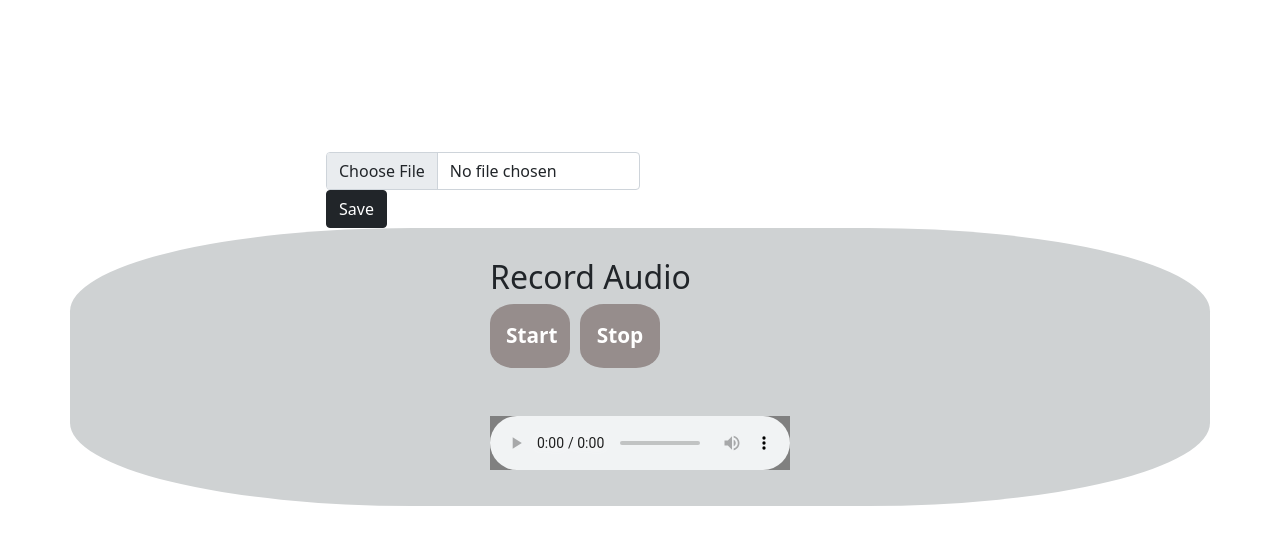
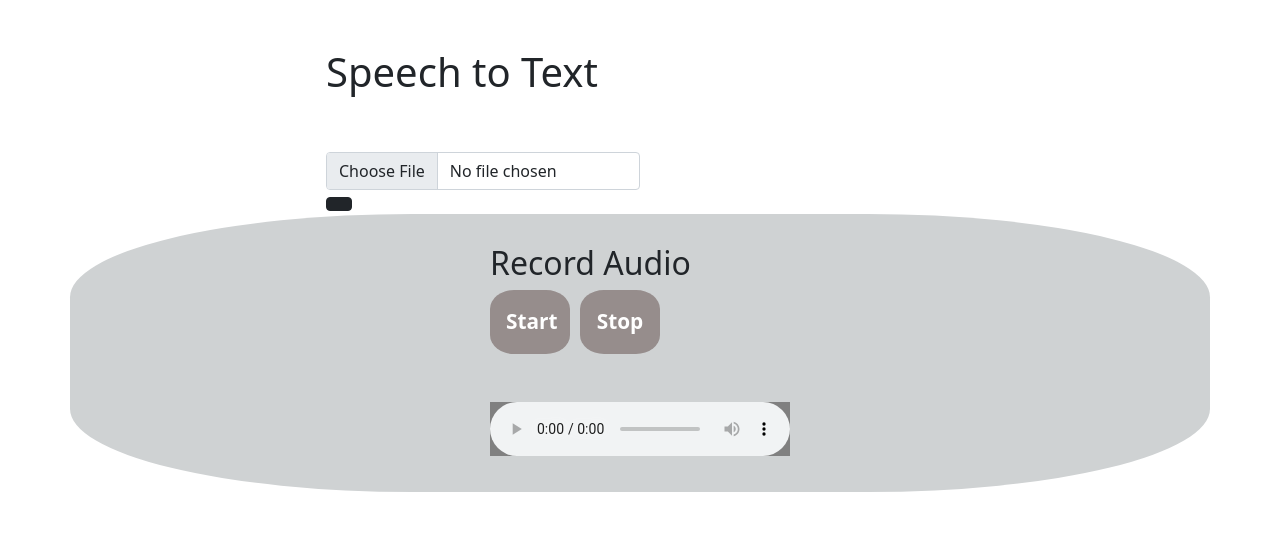
Before and after one commit to speech-recognition123/Speech-to-Text, a React (Create React App) app in the folder web/frontend/: page / in a window 1280 px wide. Shown: the top 544 px of the page. Built offline with nearby package versions, Linux system fonts and the light colour scheme.

Commit message:
Conflict resolved

```diff
--- a/web/frontend/src/AudioUpload.js
+++ b/web/frontend/src/AudioUpload.js
@@ -17,7 +17,7 @@ class FileUpload extends React.Component{
             selectedFile: event.target.files[0],
           })
     }
-
+ // Connect here
     submit(){
         const data = new FormData()
         data.append('file', this.state.selectedFile)
@@ -38,7 +38,7 @@ class FileUpload extends React.Component{
                     <div className="col-md-6 offset-md-3">
                         <br /><br />
 
-                            <h1 className="text-white">Speech to Text</h1>
+                            <h1 className="text-Black">Speech to Text</h1>
                             <br />
                             <div className="form-row">
                                 <div className="form-group col-md-6">
@@ -49,7 +49,7 @@ class FileUpload extends React.Component{
 
                             <div className="form-row">
                                 <div className="col-md-6">
-                                    <button type="submit" className="btn btn-dark" onClick={()=>this.submit()}>Save</button>
+                                    <button type="submit" className="btn btn-dark" onClick={()=>this.submit()}></button>
                                 </div>
                             </div>
                     </div>
```
